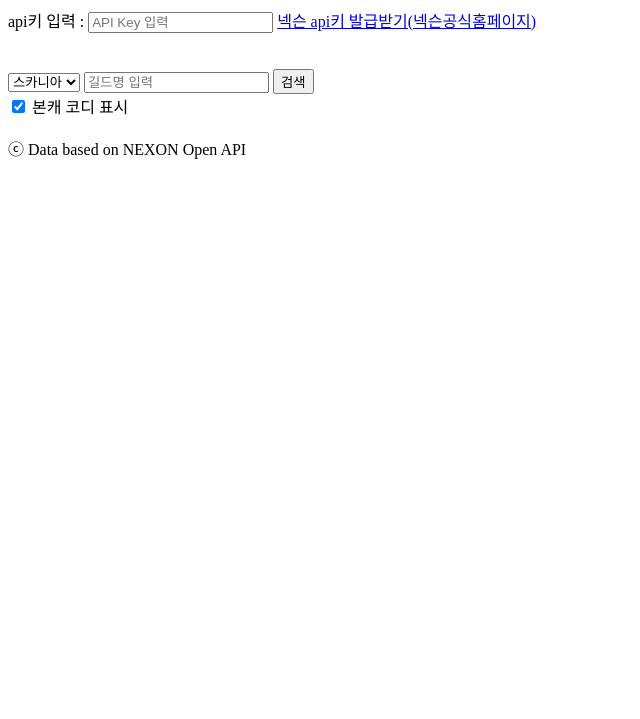
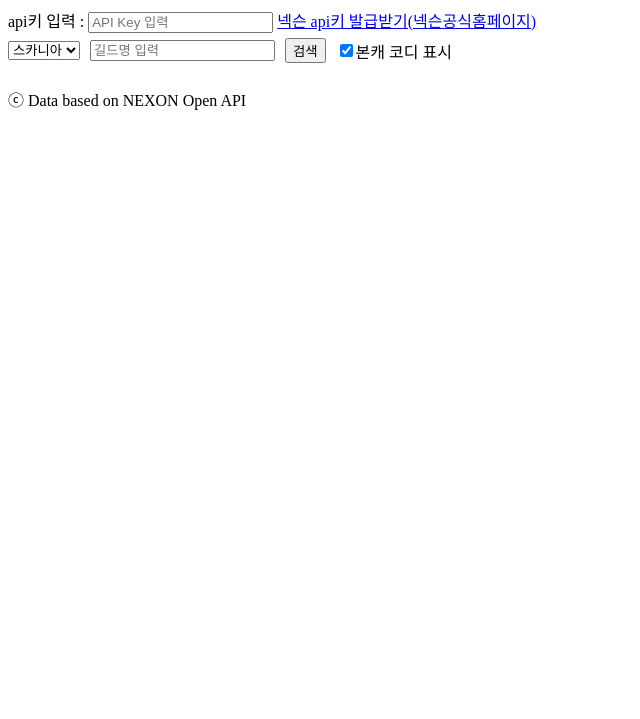
Before and after one commit to In-Fo/MapleStoryGuildManagement, a plain HTML site: page index.html in a window 1280 px wide. Shown: the part 81-800 px from the top of the page, without its empty margins (0-640 px from the left). Drawn offline with Linux system fonts and the light colour scheme.

Commit message:
Update styles.css

```diff
--- a/styles.css
+++ b/styles.css
@@ -15,6 +15,7 @@
 .main-character {
     font-weight: bold;
     font-size: 1.2em;
+    text-align: center;
     margin-bottom: 5px;
 }
 
@@ -26,4 +27,17 @@
 
 .sub-characters {
     font-size: 0.9em;
+    text-align: center;
 }
+.checkbox-container {
+    display: flex;
+    align-items: center;
+}
+#guildForm {
+    display: flex;
+    align-items: center;
+    flex-wrap: wrap;
+}
+#guildForm > * {
+    margin-right: 10px;
+}
```
